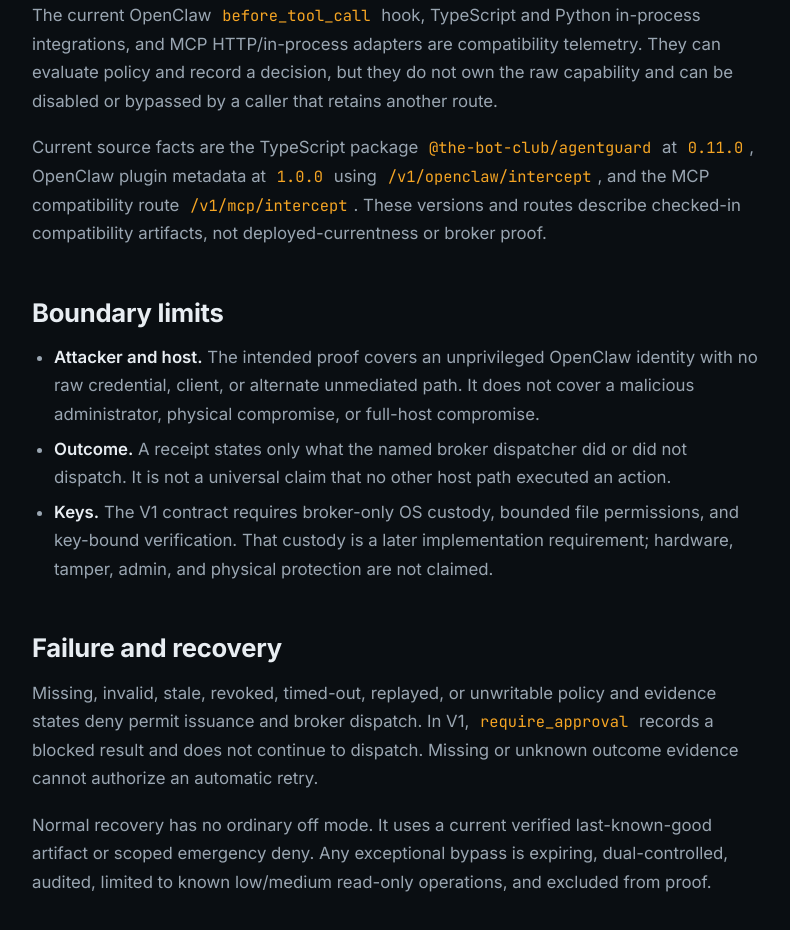
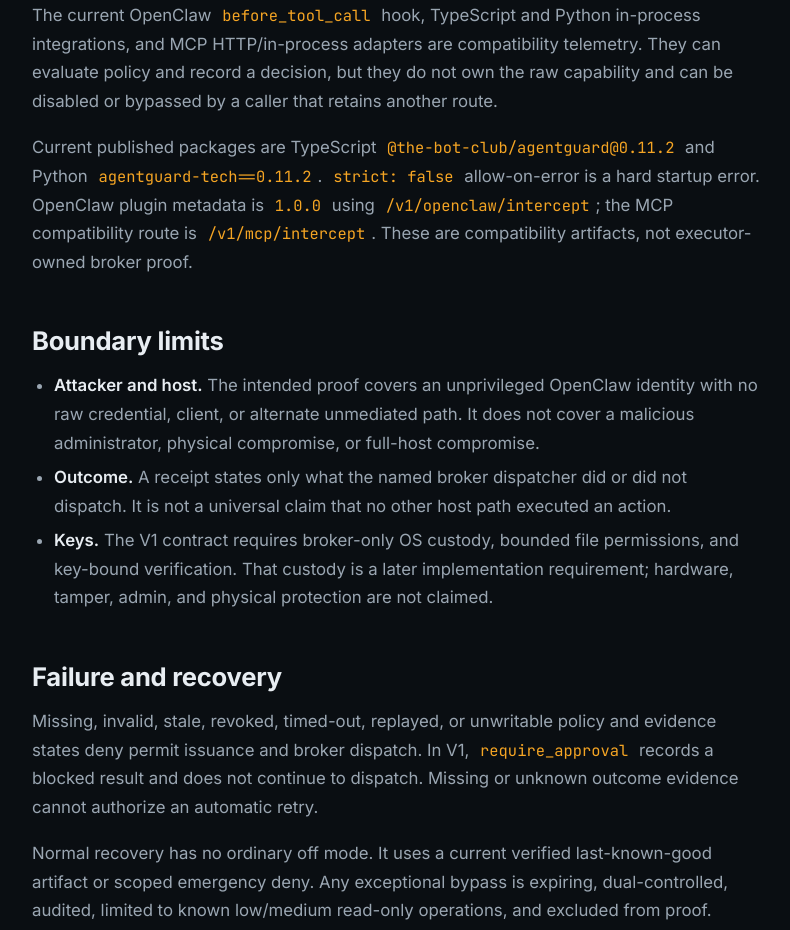
Before and after one commit to thebotclub/agentguard-web, a Next.js app: page /trust in a window 1280 px wide. Shown: the part 880-1810 px from the top of the page, without its empty margins (242-1032 px from the left). Built offline with nearby package versions, Linux system fonts and the light colour scheme.

Commit message:
docs: align public version labels with npm/PyPI 0.11.2
TypeScript and Python packages are both 0.11.2. Fail-open is a hard
startup error. Named-action intercept stays configured intercept.

```diff
--- a/app/openclaw/page.tsx
+++ b/app/openclaw/page.tsx
@@ -119,7 +119,7 @@
     "installs": {
       "agentguard": {
         "source": "npm",
-        "spec": "@the-bot-club/agentguard@0.11.0"
+        "spec": "@the-bot-club/agentguard@0.11.2"
       }
     }
   }
--- a/app/page.tsx
+++ b/app/page.tsx
@@ -185,7 +185,7 @@
     "installs": {
       "agentguard": {
         "source": "npm",
-        "spec": "@the-bot-club/agentguard@0.11.0"
+        "spec": "@the-bot-club/agentguard@0.11.2"
       }
     }
   }
@@ -234,7 +234,7 @@
           <div className="price-grid">
             <div className="price-card">
               <h3>TypeScript</h3>
-              <div className="amount">0.11.0 <small>/ TypeScript</small></div>
+              <div className="amount">0.11.2 <small>/ TypeScript</small></div>
               <ul>
                 <li>Published package manifest</li>
                 <li>Canonical local v1 contracts</li>
@@ -244,7 +244,7 @@
             </div>
             <div className="price-card featured">
               <h3>Python</h3>
-              <div className="amount">0.11.1 <small>/ Python</small></div>
+              <div className="amount">0.11.2 <small>/ Python</small></div>
               <ul>
                 <li>Independent compatibility release</li>
                 <li>HTTP policy evaluation</li>
--- a/app/proof/page.tsx
+++ b/app/proof/page.tsx
@@ -28,6 +28,10 @@
             minted at spawn and is not in the MCP request.
           </p>
           <ul>
+            <li>
+              Current packages: <code>@the-bot-club/agentguard@0.11.2</code> and{' '}
+              <code>agentguard-tech==0.11.2</code>
+            </li>
             <li>
               Upstream image{' '}
               <code>ghcr.io/github/github-mcp-server@sha256:46cdbbd810faf6f7aed1745ea04057443f5cb9fcadc15c7308add18cf9a83e33</code>
--- a/app/trust/page.tsx
+++ b/app/trust/page.tsx
@@ -44,13 +44,13 @@
             or bypassed by a caller that retains another route.
           </p>
           <p>
-            Current source facts are the TypeScript package{' '}
-            <code>@the-bot-club/agentguard</code> at <code>0.11.0</code>, OpenClaw
-            plugin metadata at <code>1.0.0</code> using{' '}
-            <code>/v1/openclaw/intercept</code>, and the MCP compatibility route{' '}
-            <code>/v1/mcp/intercept</code>. These versions and routes describe
-            checked-in compatibility artifacts, not deployed-currentness or
-            broker proof.
+            Current published packages are TypeScript{' '}
+            <code>@the-bot-club/agentguard@0.11.2</code> and Python{' '}
+            <code>agentguard-tech==0.11.2</code>. <code>strict: false</code>{' '}
+            allow-on-error is a hard startup error. OpenClaw plugin metadata is{' '}
+            <code>1.0.0</code> using <code>/v1/openclaw/intercept</code>; the MCP
+            compatibility route is <code>/v1/mcp/intercept</code>. These are
+            compatibility artifacts, not executor-owned broker proof.
           </p>
 
           <h2>Boundary limits</h2>
```
Also changed, not shown: app/about/page.tsx (+8 -4 lines), app/pricing/page.tsx (+4 -4 lines).
